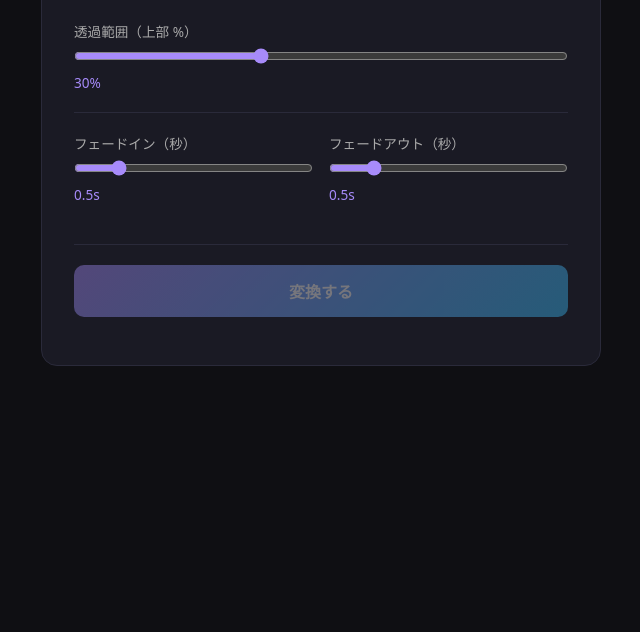
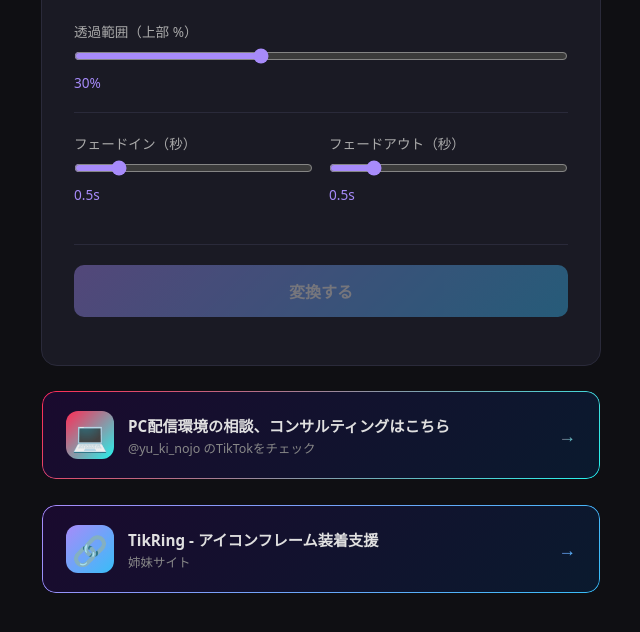
Before and after one commit to graphica-live/TikGradation, a website: page public/index.html in a window 1280 px wide. Shown: the part 356-988 px from the top of the page, without its empty margins (319-959 px from the left). Before the commit the page ends 800 px from the top, so only its background shows below. Drawn offline with Linux system fonts and the light colour scheme.

Commit message:
Add promo banners and fix style tag

```diff
--- a/public/index.html
+++ b/public/index.html
@@ -115,6 +115,74 @@
     video { display: block; width: 100%; max-height: 300px; object-fit: contain; }
 
     hr { border: none; border-top: 1px solid #2a2a3a; margin: 20px 0; }
+
+    .promo {
+      margin-top: 24px;
+      width: 100%;
+      max-width: 560px;
+    }
+    .promo a {
+      display: flex;
+      align-items: center;
+      justify-content: space-between;
+      gap: 16px;
+      background: linear-gradient(135deg, #1a0a2e 0%, #0a1a2e 100%);
+      border: 1px solid transparent;
+      background-clip: padding-box;
+      border-radius: 14px;
+      padding: 20px 24px;
+      text-decoration: none;
+      color: #e0e0e0;
+      position: relative;
+      overflow: hidden;
+      transition: transform 0.2s;
+    }
+    .promo a::before {
+      content: '';
+      position: absolute;
+      inset: 0;
+      border-radius: 14px;
+      padding: 1px;
+      background: linear-gradient(135deg, #fe2c55, #25f4ee);
+      -webkit-mask: linear-gradient(#fff 0 0) content-box, linear-gradient(#fff 0 0);
+      -webkit-mask-composite: xor;
+      mask-composite: exclude;
+      pointer-events: none;
+    }
+    .promo a:hover { transform: translateY(-2px); }
+    .promo .promo-left { display: flex; align-items: center; gap: 14px; }
+    .promo .promo-icon {
+      font-size: 1.8rem;
+      width: 48px;
+      height: 48px;
+      background: linear-gradient(135deg, #fe2c55 0%, #25f4ee 100%);
+      border-radius: 12px;
+      display: flex;
+      align-items: center;
+      justify-content: center;
+      flex-shrink: 0;
+    }
+    .promo .promo-text { display: flex; flex-direction: column; gap: 3px; }
+    .promo .promo-title { font-weight: 700; font-size: 0.95rem; }
+    .promo .promo-sub { font-size: 0.78rem; color: #888; }
+    .promo .promo-arrow {
+      font-size: 1.1rem;
+      background: linear-gradient(135deg, #fe2c55, #25f4ee);
+      -webkit-background-clip: text;
+      -webkit-text-fill-color: transparent;
+      flex-shrink: 0;
+    }
+    .promo-sister a::before {
+      background: linear-gradient(135deg, #a78bfa, #38bdf8);
+    }
+    .promo-sister .promo-icon {
+      background: linear-gradient(135deg, #a78bfa 0%, #38bdf8 100%);
+    }
+    .promo-sister .promo-arrow {
+      background: linear-gradient(135deg, #a78bfa, #38bdf8);
+      -webkit-background-clip: text;
+      -webkit-text-fill-color: transparent;
+    }
   </style>
 </head>
 <body>
@@ -166,6 +234,32 @@
     <div class="preview-wrap" id="previewWrap">
       <video id="preview" controls loop autoplay muted></video>
     </div>
+  </div>
+
+  <div class="promo">
+    <a href="https://www.tiktok.com/@yu_ki_nojo" target="_blank" rel="noopener noreferrer">
+      <div class="promo-left">
+        <div class="promo-icon">💻</div>
+        <div class="promo-text">
+          <span class="promo-title">PC配信環境の相談、コンサルティングはこちら</span>
+          <span class="promo-sub">@yu_ki_nojo のTikTokをチェック</span>
+        </div>
+      </div>
+      <div class="promo-arrow">→</div>
+    </a>
+  </div>
+
+  <div class="promo promo-sister">
+    <a href="https://tikring.graphica-produce.com/" target="_blank" rel="noopener noreferrer">
+      <div class="promo-left">
+        <div class="promo-icon">🔗</div>
+        <div class="promo-text">
+          <span class="promo-title">TikRing - アイコンフレーム装着支援</span>
+          <span class="promo-sub">姉妹サイト</span>
+        </div>
+      </div>
+      <div class="promo-arrow">→</div>
+    </a>
   </div>
 
   <script>
```
